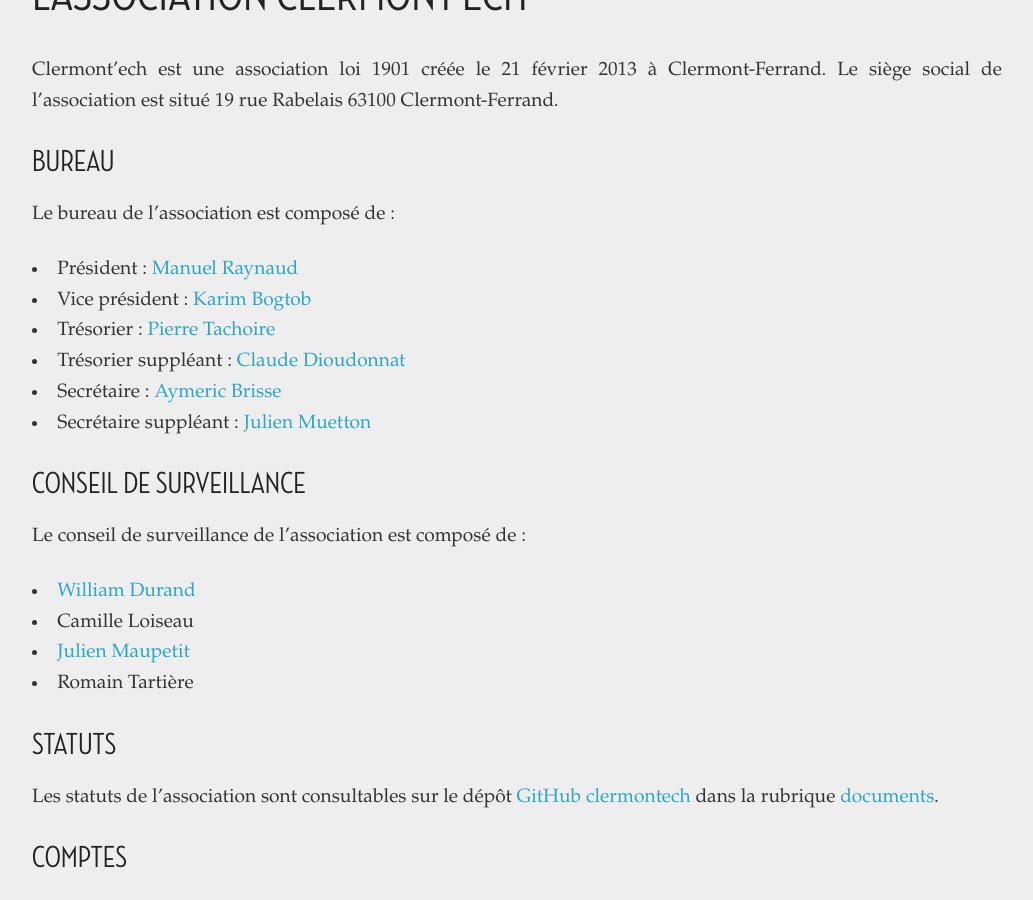
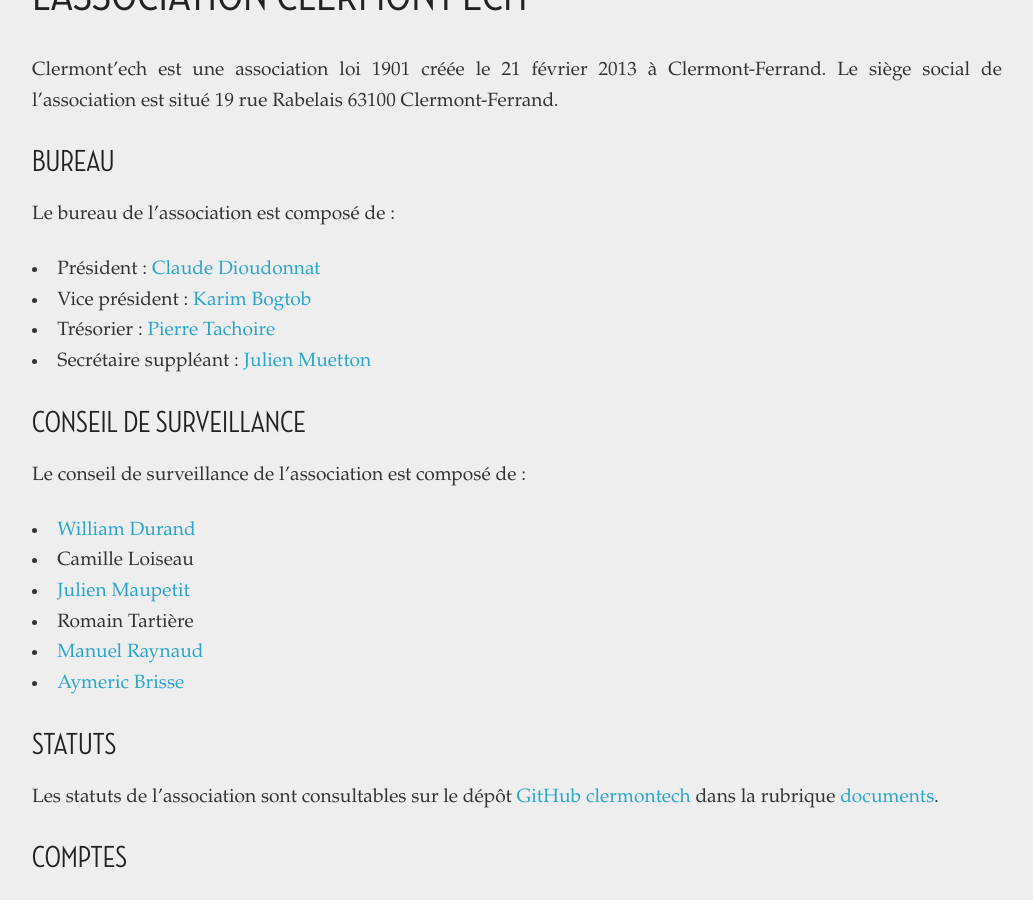
Before and after one commit to clermontech/clermontech.github.com, a Jekyll site: the page built from association.md, in a window 1280 px wide and 900 px high, scrolled down 377 px. Shown: the whole window, without its empty margins (123-1156 px from the left). Built offline with Jekyll 4.4.1, drawn with Linux system fonts in a browser that asks for light colours.

Commit message:
update bureau

```diff
--- a/association.md
+++ b/association.md
@@ -10,11 +10,9 @@
 
 Le bureau de l'association est composé de :
 
-* Président : [Manuel Raynaud](http://www.manuel-raynaud.com)
+* Président : [Claude Dioudonnat](https://twitter.com/ClaudusD)
 * Vice président : [Karim Bogtob](https://twitter.com/kbogtob)
 * Trésorier : [Pierre Tachoire](https://twitter.com/krichprollsch)
-* Trésorier suppléant : [Claude Dioudonnat](https://twitter.com/ClaudusD)
-* Secrétaire : [Aymeric Brisse](https://twitter.com/aymericbrisse)
 * Secrétaire suppléant : [Julien Muetton](http://muetton.me/)
 
 ## Conseil de surveillance
```
Also changed, not shown: other parts of association.md (+2 -0 lines).
